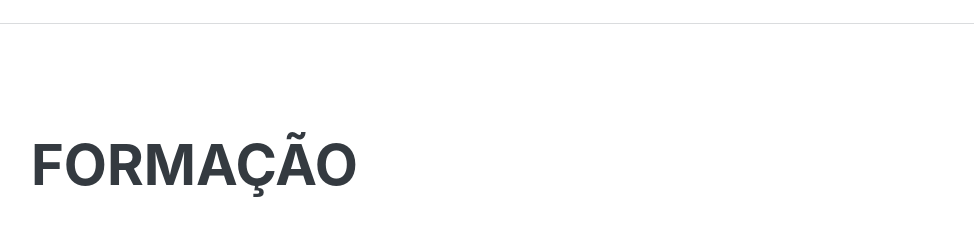
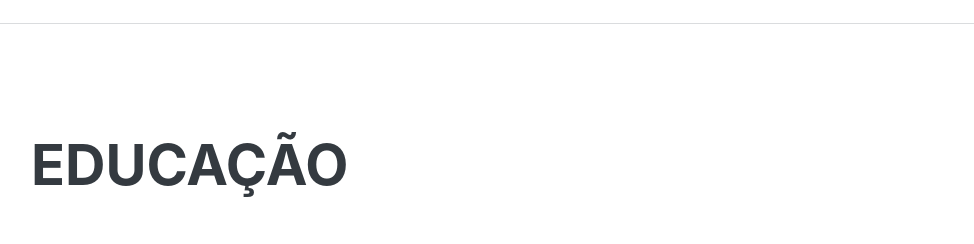
Before and after one commit to almeidaa11/curriculo, a plain HTML site: page public/index.html in a window 1280 px wide. Shown: the part 2900-3144 px from the top of the page, without its empty margins (289-1263 px from the left). Drawn offline with nearby package versions, Linux system fonts and the light colour scheme; a web font is replaced by a local one.

Commit message:
Update index.html

```diff
--- a/public/index.html
+++ b/public/index.html
@@ -179,7 +179,7 @@
             <!-- Education-->
             <section class="resume-section" id="education">
                 <div data-aos="zoom-in"class="resume-section-content">
-                    <h2 class="mb-5">Formação</h2>
+                    <h2 class="mb-5">Educação</h2>
                     <div class="d-flex flex-column flex-md-row justify-content-between mb-5">
                         <div class="flex-grow-1">
                             <h3 class="mb-0">La Salle - Núcleo Bandeirante</h3>
```
